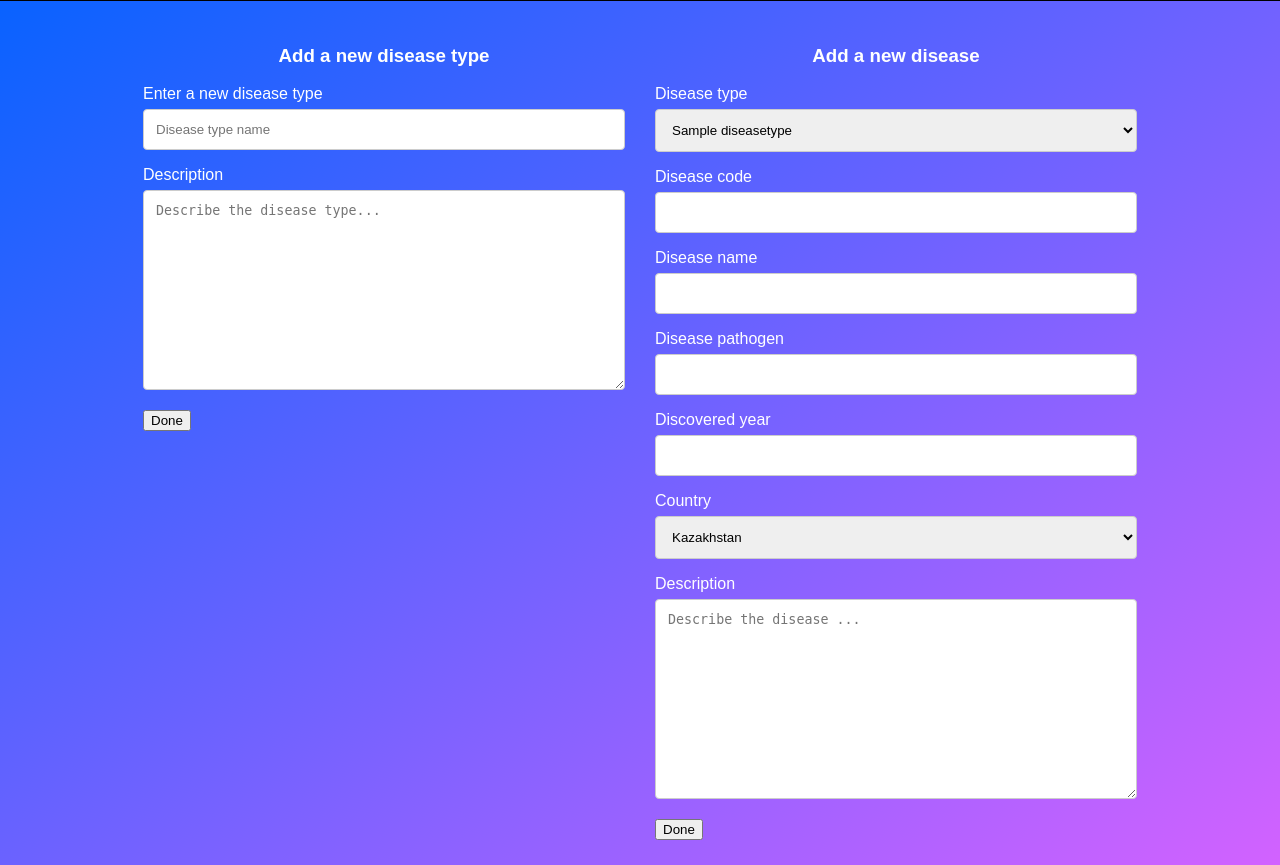
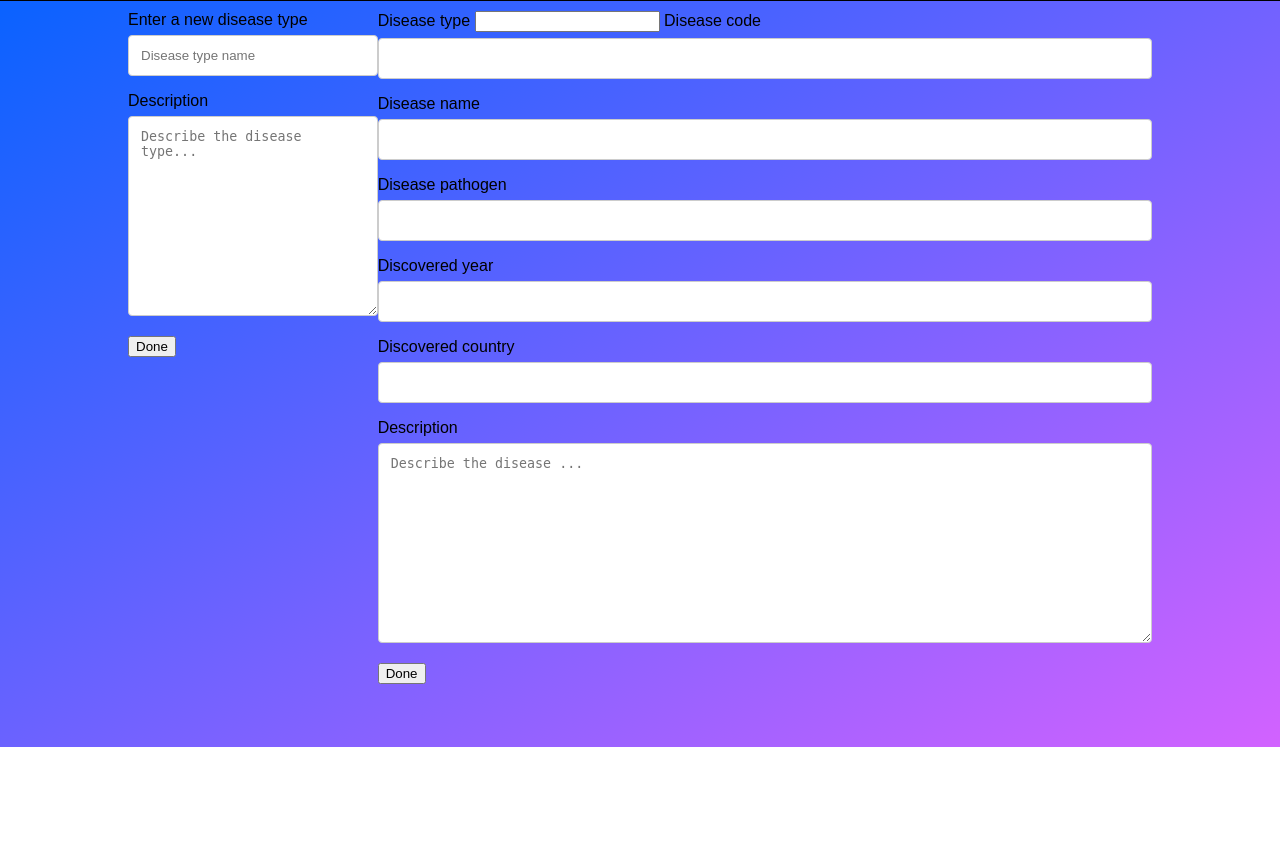
Before and after one commit to slm55/nusom.data, a Flask app: page /mycontributions in a window 1280 px wide. Shown: the part 53-918 px from the top of the page. After the commit the page ends 800 px from the top, so only its background shows below. Run offline with Flask 2, Linux system fonts and the light colour scheme; a user stored in the database is signed in; tables that the repository leaves empty hold one stand-in row (values such as "Sample post"); some libraries are stand-ins or nearby versions.

Commit message:
views changed

```diff
--- a/templates/mycontrs.html
+++ b/templates/mycontrs.html
@@ -6,8 +6,6 @@
 {% block content %}
 <div class="contr">
 <div class="crt-rcr">
-    <div class="dis-crt">
-    <center><h3>Add a new disease type</h3></center>
     <form class="dtype" action="{{url_for('dtype')}}" method="POST">
         <label for="newtype">Enter a new disease type</label>
         <input type="text" id="newtype" name="name" value="" placeholder="Disease type name">
@@ -15,18 +13,15 @@
         <textarea id="descr" name="description" placeholder="Describe the disease type..." style="height:200px"></textarea>
         <input id="dtypes-sbt-btn" type="submit" value="Done">
     </form>
-    </div>
     {% if dtypes %}
-    <div class="dis-upd">
-    <center><h3>Add a new disease</h3></center>
     <form class="disease" action="{{url_for('disease')}}" method="POST">
         <label for="disease_code">Disease type</label>
-        <select id="country" name="dtype">
+        <input list="dtypeslist" name="dtype">
+  <datalist id="dtypeslist">
       {% for dt in dtypes %}
-    <option value="{{ dt.name }}">{{ dt.name }}</option>>
+    <option value="{{ dt.name }}">
         {% endfor %}
-    </select>
-  <br>
+  </datalist>
         <label for="disease_code">Disease code</label>
         <input type="text"  name="dis_code" value="" placeholder="">
         <label for="disease_name">Disease name</label>
@@ -35,30 +30,18 @@
         <input type="text"  name="dis_path" value="" placeholder="">
         <label for="dis_year">Discovered year</label>
         <input type="text"  name="dis_year" value="" placeholder="">
-        <label for="country">Country</label>
-<select id="country" name="dis_country">
-  <option value="Kazakhstan">Kazakhstan</option>
-  <option value="UK">UK</option>
-  <option value="USA">USA</option>
-  <option value="Russia">Russia</option>
-  <option value="China">China</option>
-  <option value="Australia">Australia</option>
-  <option value="France">France</option>
-  <option value="Morocco">Morocco</option>
-  <option value="Bolivia">Bolivia</option>
-</select>
+        <label for="dis_country">Discovered country</label>
+        <input type="text"  name="dis_country" value="" placeholder="">
         <label for="descr" display="block">Description</label>
         <textarea name="description" placeholder="Describe the disease ..." style="height:200px"></textarea>
         <input type="submit" id="disease-sbt-btn" value="Done">
     </form>
-    </div>
     {% endif %}
 </div>
 {% if res %}
-<center><h2>My contributions</h2></center>
-<div class="records">
+<div class="edt-rcr">
     {% for r in res %}
-    <div class="card">
+    <div>
         <h2>{{r.dtype.name}}</h2>
         <p>{{r.dtype.description}}</p>
         {% for disease in r.diseases %}
```
